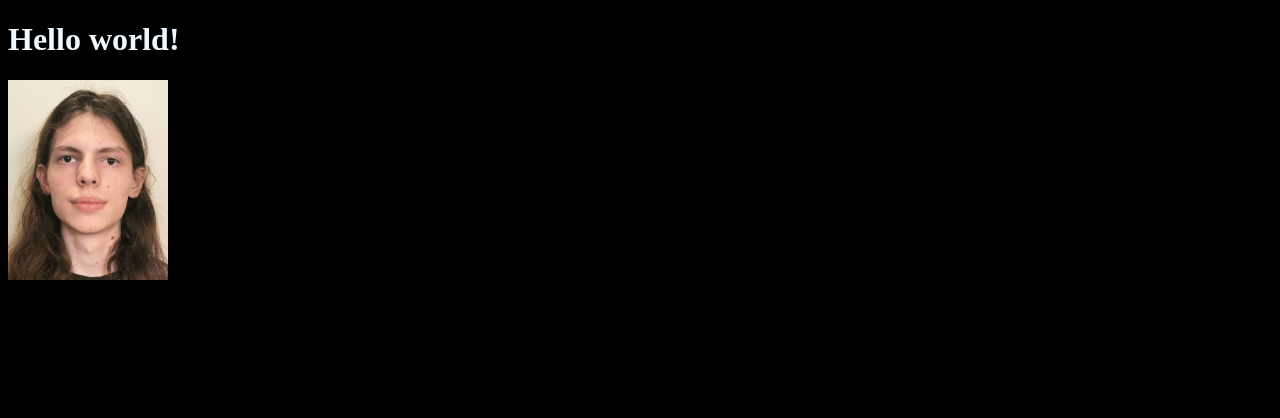
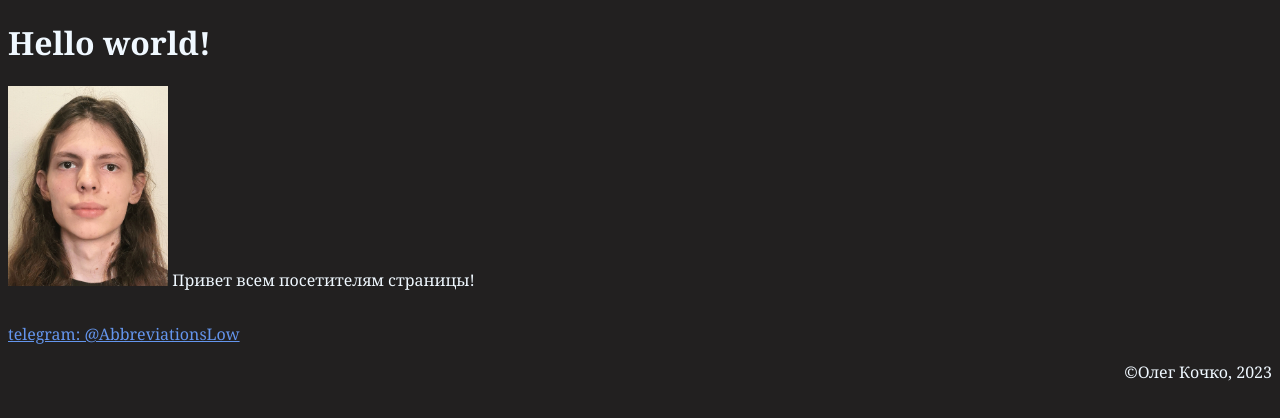
Before and after one commit to oko4ko/lingdata, a plain HTML site: page mywebp/mypage.html in a window 1280 px wide. Drawn offline with Linux system fonts and the light colour scheme.

Commit message:
added basic elements

```diff
--- a/mywebp/mypage.html
+++ b/mywebp/mypage.html
@@ -4,8 +4,15 @@
     <title>My test page</title>
     <style>
       body{
-        background-color:black;
-        color: aliceblue
+        font-family: Cambria, Cochin, Georgia, Times, 'Times New Roman', serif;
+        background-color: rgb(34, 32, 32);
+        color: aliceblue;
+      }
+      a{
+          color:cornflowerblue;
+      }
+      .bio{
+        display: inline-block;
       }
     </style>
   </head>
@@ -16,6 +23,16 @@
     alt="My test image"
     width="160"
     height="200"/>
+    <p class="bio">
+      Привет всем посетителям страницы!
+    </p>
+    <p>
+      <a href="https://t.me/AbbreviationsLow">telegram: @AbbreviationsLow </a>
+    </p>
 
+    <footer>
+
+      <p style="text-align:right; ">©Олег Кочко, 2023</p>
+    </footer>
   </body>
 </html>
```
